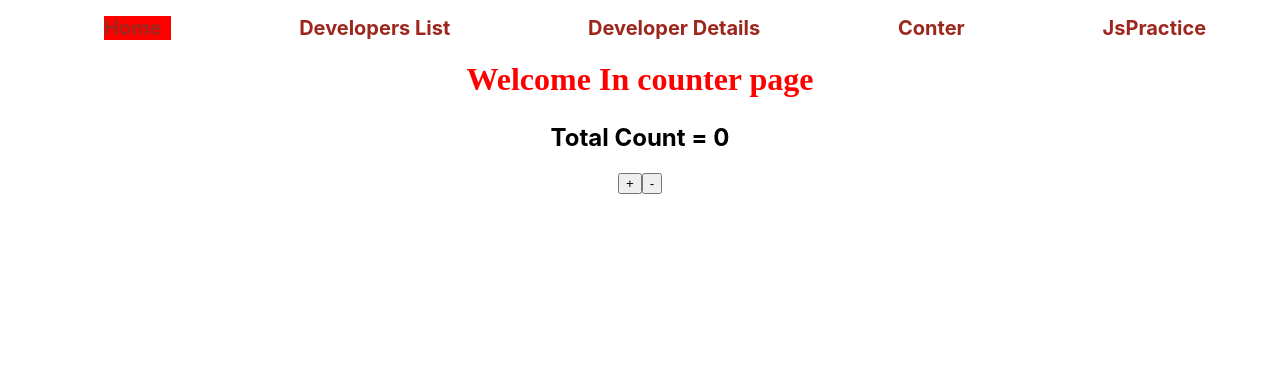
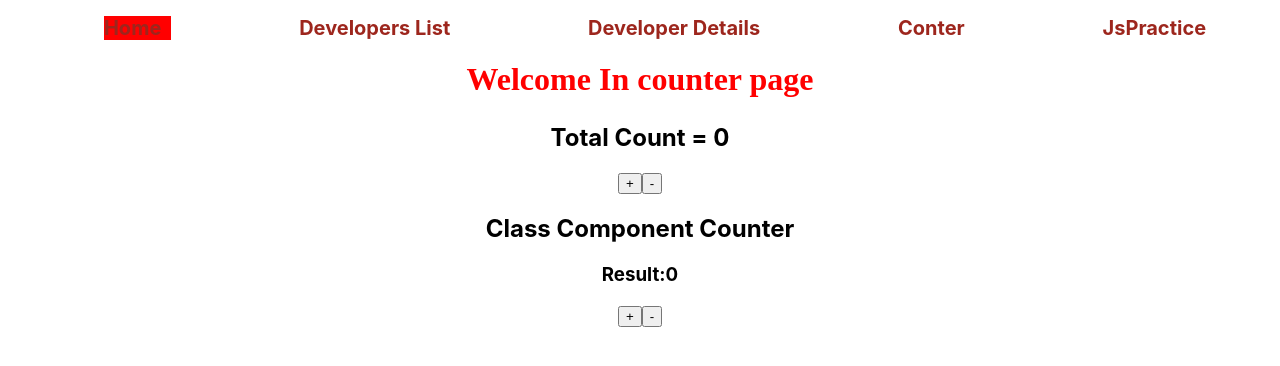
Before and after one commit to abdulhay103/My-Todo, a React (Create React App) app: page /counter in a window 1280 px wide. Shown: the top 366 px of the page. Built offline with nearby package versions, Linux system fonts and the light colour scheme.

Commit message:
Class Counter

```diff
--- a/src/Component/Counter/Counter.js
+++ b/src/Component/Counter/Counter.js
@@ -1,5 +1,6 @@
-import React, { useState } from "react";
+import React, { Fragment, useState } from "react";
 import Welcome from "../Layout/Welcome";
+import Counter2 from "./Counter2";
 
 const Counter = () => {
   const [count, setCount] = useState(0);
@@ -18,12 +19,17 @@ const Counter = () => {
   };
 
   return (
-    <div>
+    <Fragment>
       <Welcome fontStyle={style} />
       <h2>Total Count = {count}</h2>
-      <button onClick={increamentHandler}>+</button>
-      <button onClick={decrimentHandler}>-</button>
-    </div>
+      <button type="button" onClick={increamentHandler}>
+        +
+      </button>
+      <button type="button" onClick={decrimentHandler}>
+        -
+      </button>
+      <Counter2 />
+    </Fragment>
   );
 };
 
--- /dev/null
+++ b/src/Component/Counter/Counter2.js
@@ -0,0 +1,40 @@
+import React, { Component } from "react";
+
+export default class Counter2 extends Component {
+  state = {
+    count: 0,
+  };
+
+  incrimentHandler = () => {
+    this.setState({ count: this.state.count + 1 });
+  };
+
+  dicrimentHandler = () => {
+    this.state.count > 0 && this.setState({ count: this.state.count - 1 });
+  };
+
+  render() {
+    return (
+      <div>
+        <h2>Class Component Counter</h2>
+        <h3>Result:{this.state.count}</h3>
+        <button
+          type="button"
+          onClick={() => {
+            this.incrimentHandler();
+          }}
+        >
+          +
+        </button>
+        <button
+          type="button"
+          onClick={() => {
+            this.dicrimentHandler();
+          }}
+        >
+          -
+        </button>
+      </div>
+    );
+  }
+}
```
